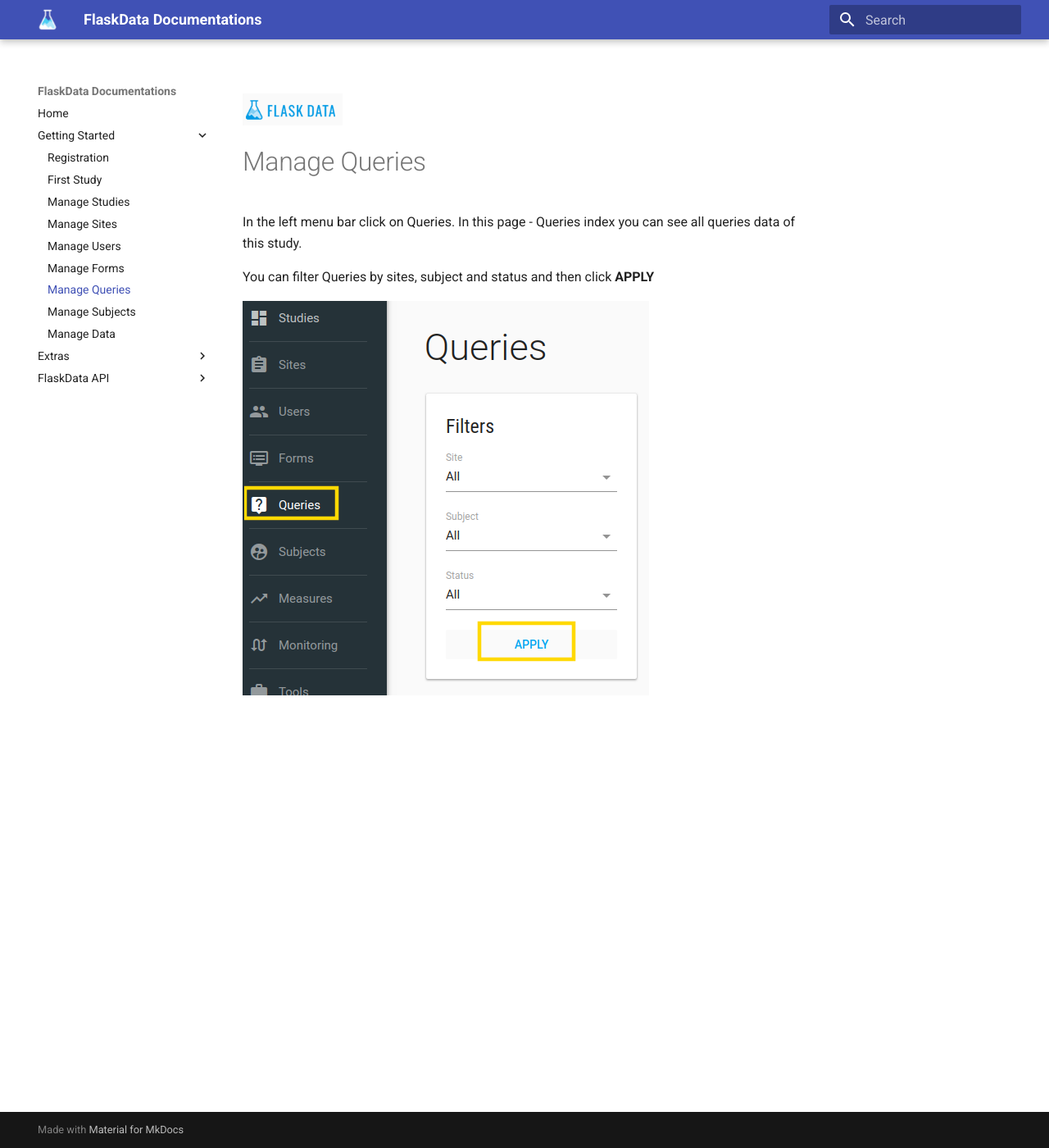
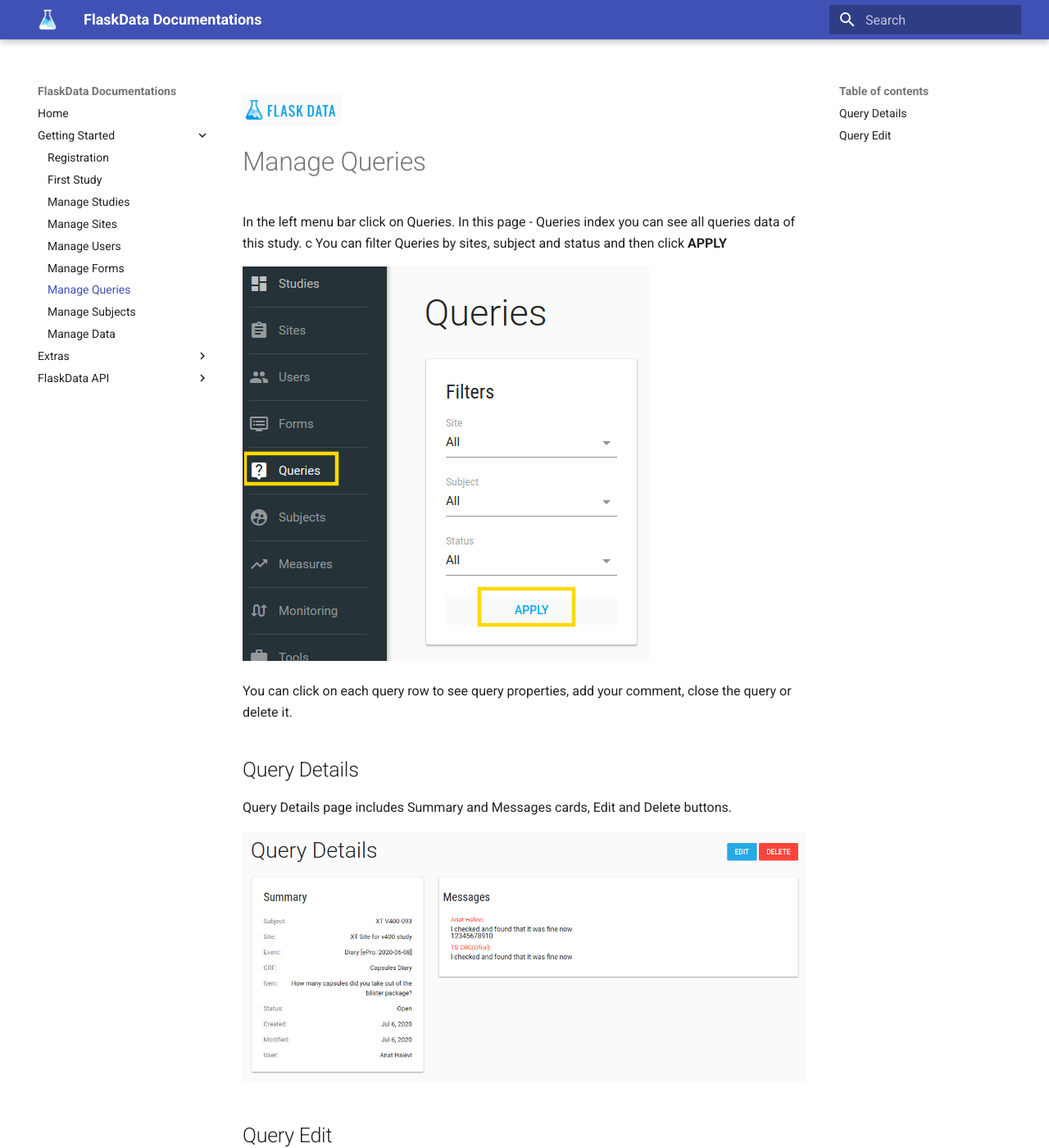
Before and after one commit to onlyjazz/flask-docs, an MkDocs documentation site: the page built from docs/manage_queries.md, in a window 1280 px wide and 1400 px high. Shown: the whole window at 82% size. Built offline with MkDocs 1.6.1 and Material for MkDocs 9.7.7, drawn with Linux system fonts in a browser that asks for light colours; some of the changed text lies outside the part shown.

Commit message:
update queries doc

```diff
--- a/docs/manage_queries.md
+++ b/docs/manage_queries.md
@@ -2,7 +2,24 @@
 #Manage Queries
 In the left menu bar click on Queries.
 In this page - Queries index you can see all queries data of this study.
-
+c
 You can filter Queries by sites, subject and status and then click **APPLY**
 
-![Screenshot](img/forms/queries_index_filter.PNG)
+![Screenshot](img/queries/queries_index_filter.PNG)
+
+You can click on each query row to see query properties, add your comment, close the query or delete it.
+
+##Query Details
+
+Query Details page includes Summary and Messages cards, Edit and Delete buttons.
+
+![Screenshot](img/queries/queries_deatails.PNG)
+
+##Query Edit
+By click on **EDIT** blue button a discussion card opens.
+
+You can close the query or add your message.
+
+You can click on each query row to see query properties, add your comment, close the query or delete it.
+
+![Screenshot](img/queries/query_edit.PNG)
```
Also changed, not shown: docs/manage_forms.md (+1 -0 lines), docs/img/queries/queries_deatails.PNG (added), docs/img/queries/queries_index_filter.PNG (renamed from docs/img/forms/queries_index_filter.PNG), docs/img/queries/query_edit.PNG (added).
